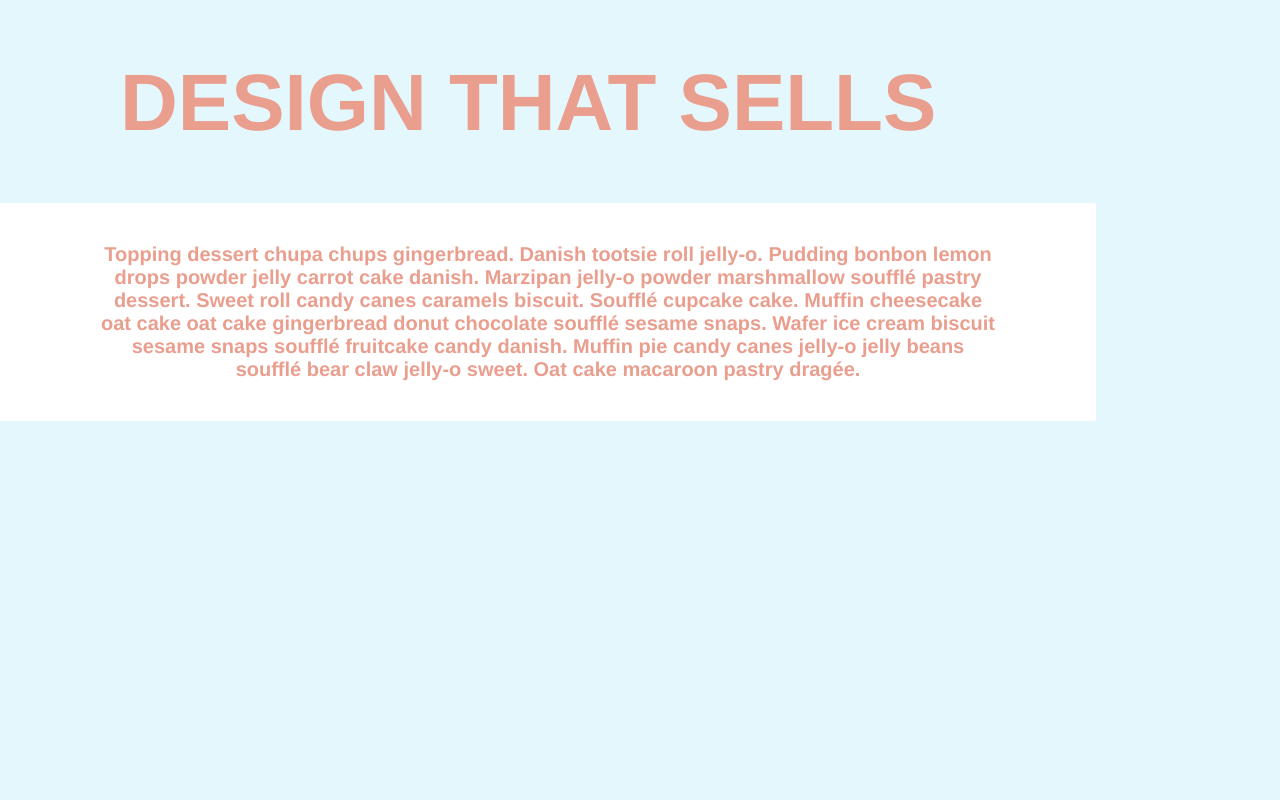
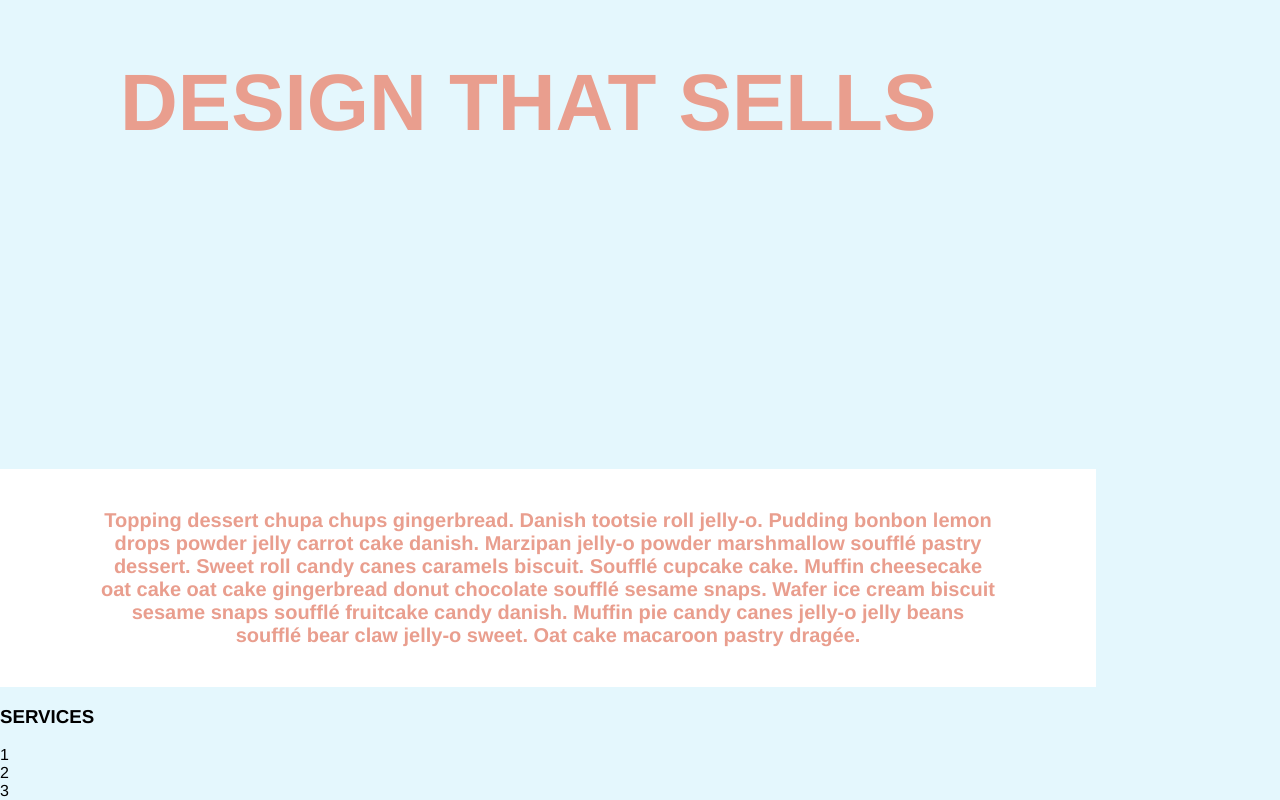
Before and after one commit to meganspauldingdev/meganspauldingdev.github.io, a React (Create React App) app: page / in a window 1280 px wide. Shown: the part 201-1001 px from the top of the page. Before the commit the page ends 800 px from the top, so only its background shows below. Built offline with nearby package versions, Linux system fonts and the light colour scheme; a web font is replaced by a local one.

Commit message:
Added Services Component

```diff
--- a/src/App.css
+++ b/src/App.css
@@ -39,4 +39,5 @@ h1{
   font-weight: 700;
   color: #e99e8e;
   text-align: center;
+  margin-top: 25%;
 }
--- a/src/App.js
+++ b/src/App.js
@@ -3,6 +3,7 @@ import './App.css';
 import MainNav from './components/MainNav.js'
 import Hero from './components/Hero.js'
 import Biography from './components/Biography.js'
+import Services from './components/Services.js'
 
 class App extends Component {
   render() {
@@ -11,6 +12,7 @@ class App extends Component {
         <MainNav />
         <Hero />
         <Biography />
+        <Services />
       </div>
     );
   }
--- /dev/null
+++ b/src/components/Services.js
@@ -0,0 +1,20 @@
+import React, { Component } from 'react';
+
+class Services extends Component {
+
+	render() {
+		return(
+			<section id="services">
+				<h3>SERVICES</h3>
+				<div class="service-container">
+					<div class="service">1</div>
+					<div class="service">2</div>
+					<div class="service">3</div>
+				</div>
+			</section>
+		)
+	}
+
+}
+
+export default Services
```
